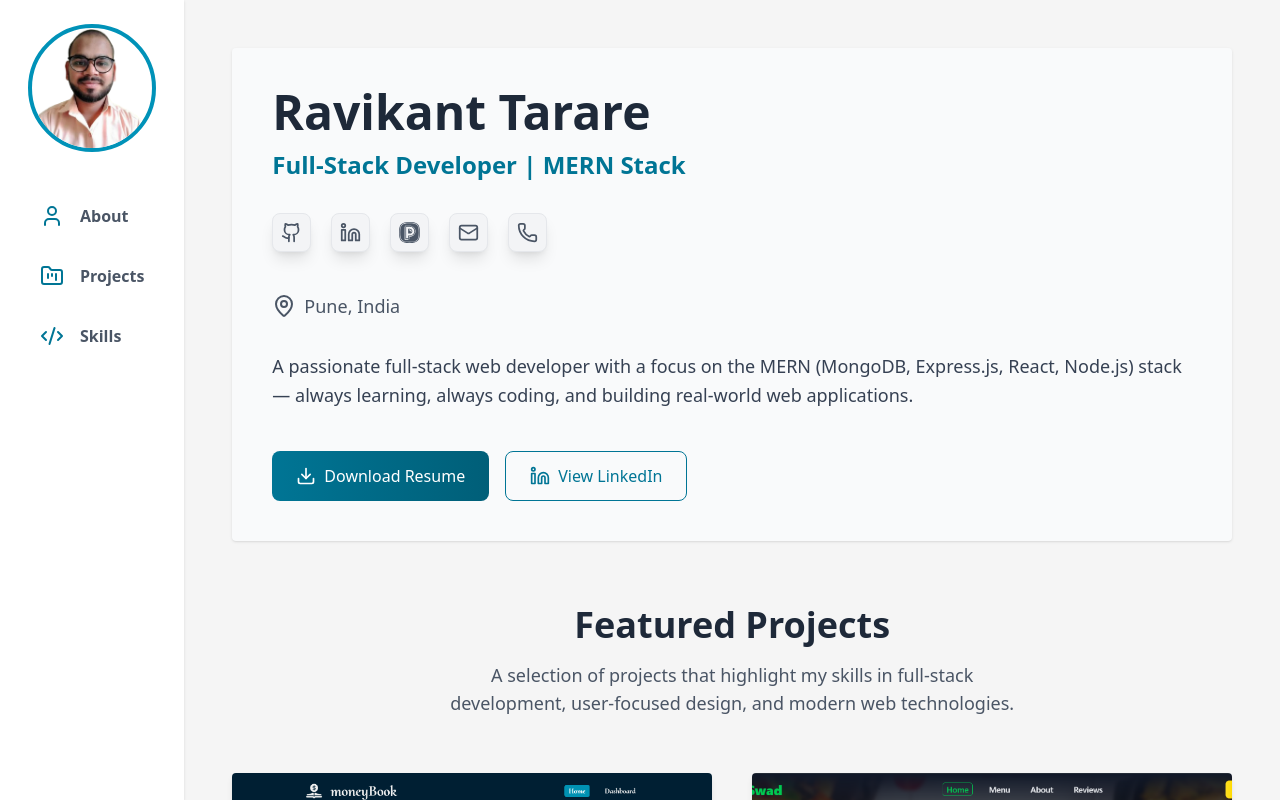
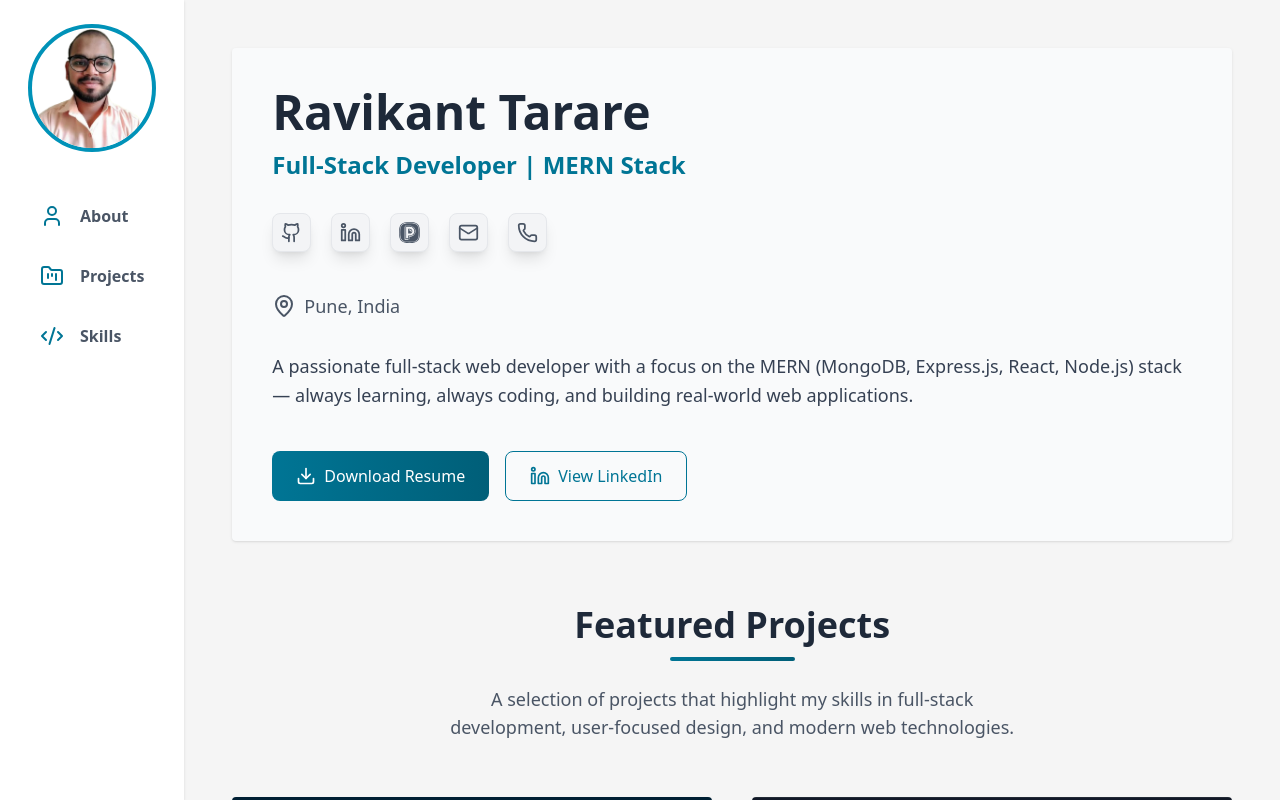
Before and after one commit to ravikanttarare95/updated_portfolio, a React (Vite) app: page / in a window 1280 px wide. Built offline with nearby package versions, Linux system fonts and the light colour scheme.

Commit message:
H2 Component

```diff
--- a/src/App.jsx
+++ b/src/App.jsx
@@ -8,6 +8,7 @@ import NAV_LINKS from "./configs/NavLinks.js";
 import SOCIAL_ICONS from "./configs/SocialIcons.js";
 import ProjectCard from "./components/ProjectCard.jsx";
 import PROJECTS_INFO from "./configs/Projects.js";
+import H2 from "./components/H2.jsx";
 
 function App() {
   return (
@@ -115,12 +116,12 @@ function App() {
             />
           </div>
         </div>
+        {/*Projects Section */}
         <div className=" w-full">
           <section className="py-16">
             {/* Heading */}
-            <h2 className="text-4xl font-extrabold text-gray-800 mb-4 text-center">
-              Featured Projects
-            </h2>
+            <H2 headingTitle={"Featured Projects"} />
+
             <p className="text-gray-600 text-lg max-w-xl mx-auto text-center mb-14">
               A selection of projects that highlight my skills in full-stack
               development, user-focused design, and modern web technologies.
@@ -155,6 +156,10 @@ function App() {
             </div>
           </section>
         </div>
+        {/*Technical Skills Section */}
+        <div>
+          <H2 headingTitle={"Skills & Expertise"} />
+        </div>
       </main>
     </div>
   );
--- /dev/null
+++ b/src/components/H2.jsx
@@ -0,0 +1,12 @@
+import React from "react";
+
+function H2({ headingTitle }) {
+  return (
+    <h2 className="text-4xl font-bold text-gray-800 mb-4 text-center pb-2">
+      {headingTitle}
+      <div className="w-1/8 bg-gradient-to-r from-cyan-700 to-cyan-800 h-1 mt-3 mx-auto rounded-full"></div>
+    </h2>
+  );
+}
+
+export default H2;
```
